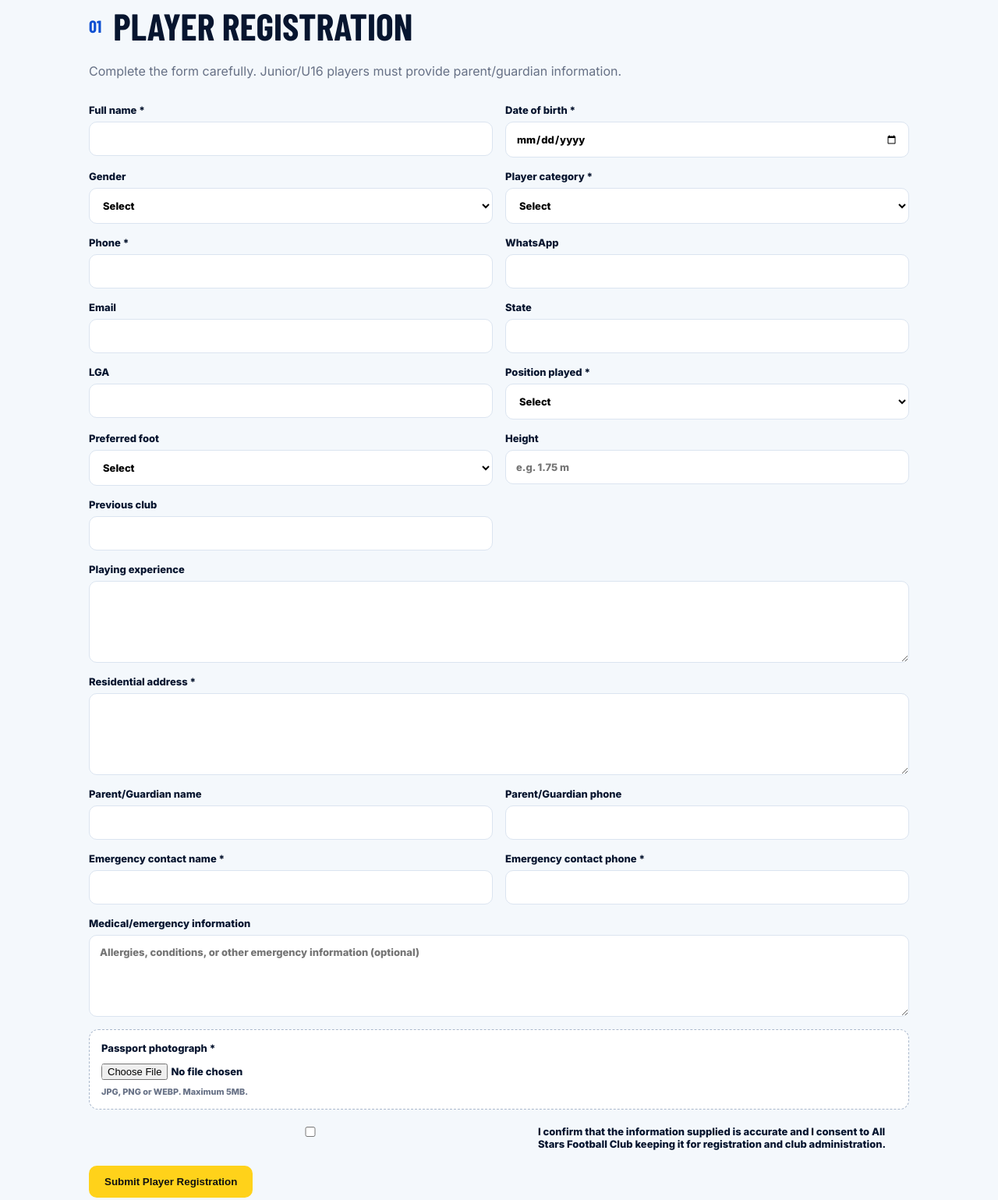
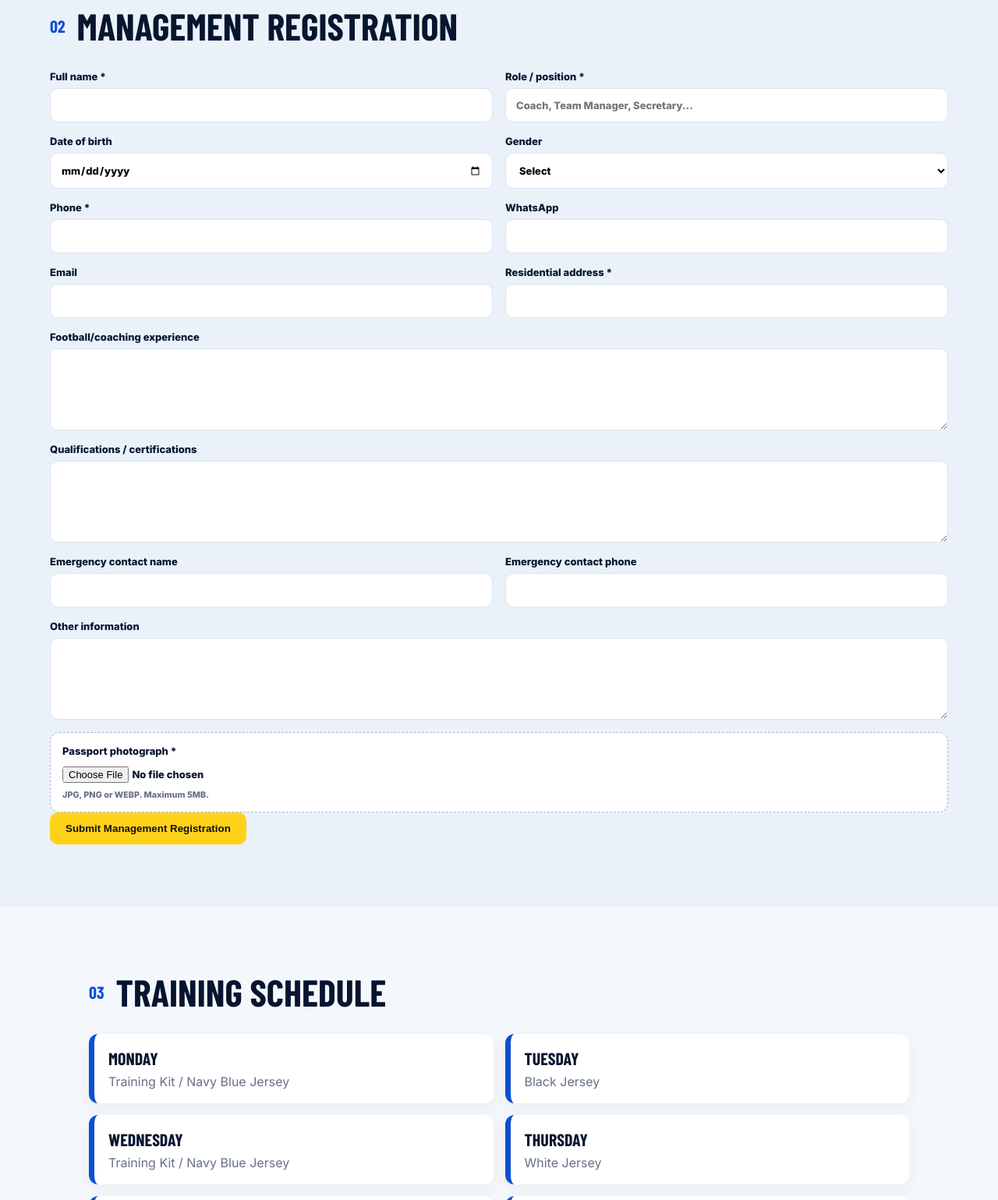
Before and after one commit to shegason001-lang/AllStars, a website: page public/index.html in a window 1280 px wide. Shown: the part 839-2378 px from the top of the page at 78% size. Drawn offline with nearby package versions, Linux system fonts and the light colour scheme; a web font is replaced by a local one.

Commit message:
Update index.html

```diff
--- a/public/index.html
+++ b/public/index.html
@@ -54,38 +54,7 @@
       <div class="info-card"><b>Junior Training</b><strong>Sat 6:30 AM</strong></div>
     </section>
 
-    <section id="player" class="section">
-      <div class="section-title"><span>01</span><h2>Player Registration</h2></div>
-      <p class="muted">Complete the form carefully. Junior/U16 players must provide parent/guardian information.</p>
-      <form id="playerForm" class="form" enctype="multipart/form-data">
-        <div class="form-grid">
-          <label>Full name *<input name="full_name" required></label>
-          <label>Date of birth *<input name="date_of_birth" type="date" required></label>
-          <label>Gender<select name="gender"><option value="">Select</option><option>Male</option><option>Female</option></select></label>
-          <label>Player category *<select name="player_category" required><option value="">Select</option><option>Senior</option><option>Junior / U16</option></select></label>
-          <label>Phone *<input name="phone" type="tel" required></label>
-          <label>WhatsApp<input name="whatsapp" type="tel"></label>
-          <label>Email<input name="email" type="email"></label>
-          <label>State<input name="state"></label>
-          <label>LGA<input name="lga"></label>
-          <label>Position played *<select name="position" required><option value="">Select</option><option>Goalkeeper</option><option>Defender</option><option>Midfielder</option><option>Winger</option><option>Striker</option><option>Utility</option></select></label>
-          <label>Preferred foot<select name="preferred_foot"><option value="">Select</option><option>Right</option><option>Left</option><option>Both</option></select></label>
-          <label>Height<input name="height" placeholder="e.g. 1.75 m"></label>
-          <label>Previous club<input name="previous_club"></label>
-          <label class="wide">Playing experience<textarea name="playing_experience"></textarea></label>
-          <label class="wide">Residential address *<textarea name="address" required></textarea></label>
-          <label>Parent/Guardian name<input name="parent_guardian_name"></label>
-          <label>Parent/Guardian phone<input name="parent_guardian_phone" type="tel"></label>
-          <label>Emergency contact name *<input name="emergency_name" required></label>
-          <label>Emergency contact phone *<input name="emergency_phone" type="tel" required></label>
-          <label class="wide">Medical/emergency information<textarea name="medical_information" placeholder="Allergies, conditions, or other emergency information (optional)"></textarea></label>
-          <label class="wide upload">Passport photograph *<input name="passport" type="file" accept="image/jpeg,image/png,image/webp" required><small>JPG, PNG or WEBP. Maximum 5MB.</small></label>
-        </div>
-        <label class="check"><input type="checkbox" name="consent" required> I confirm that the information supplied is accurate and I consent to All Stars Football Club keeping it for registration and club administration.</label>
-        <button class="btn primary" type="submit">Submit Player Registration</button>
-        <div id="playerMessage" class="message"></div>
-      </form>
-    </section>
+
 
     <section id="management" class="section alt">
       <div class="section-title"><span>02</span><h2>Management Registration</h2></div>
```
